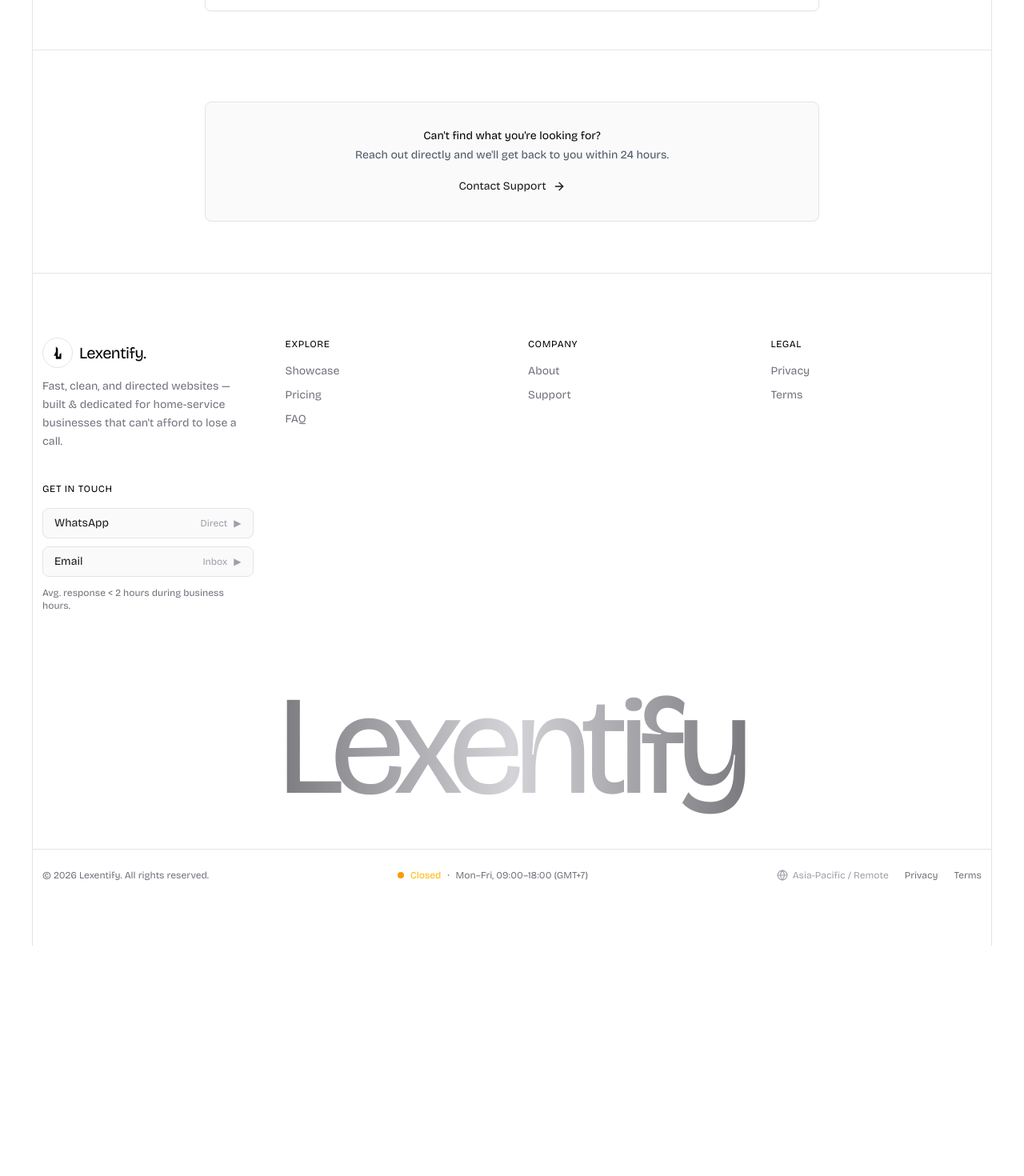
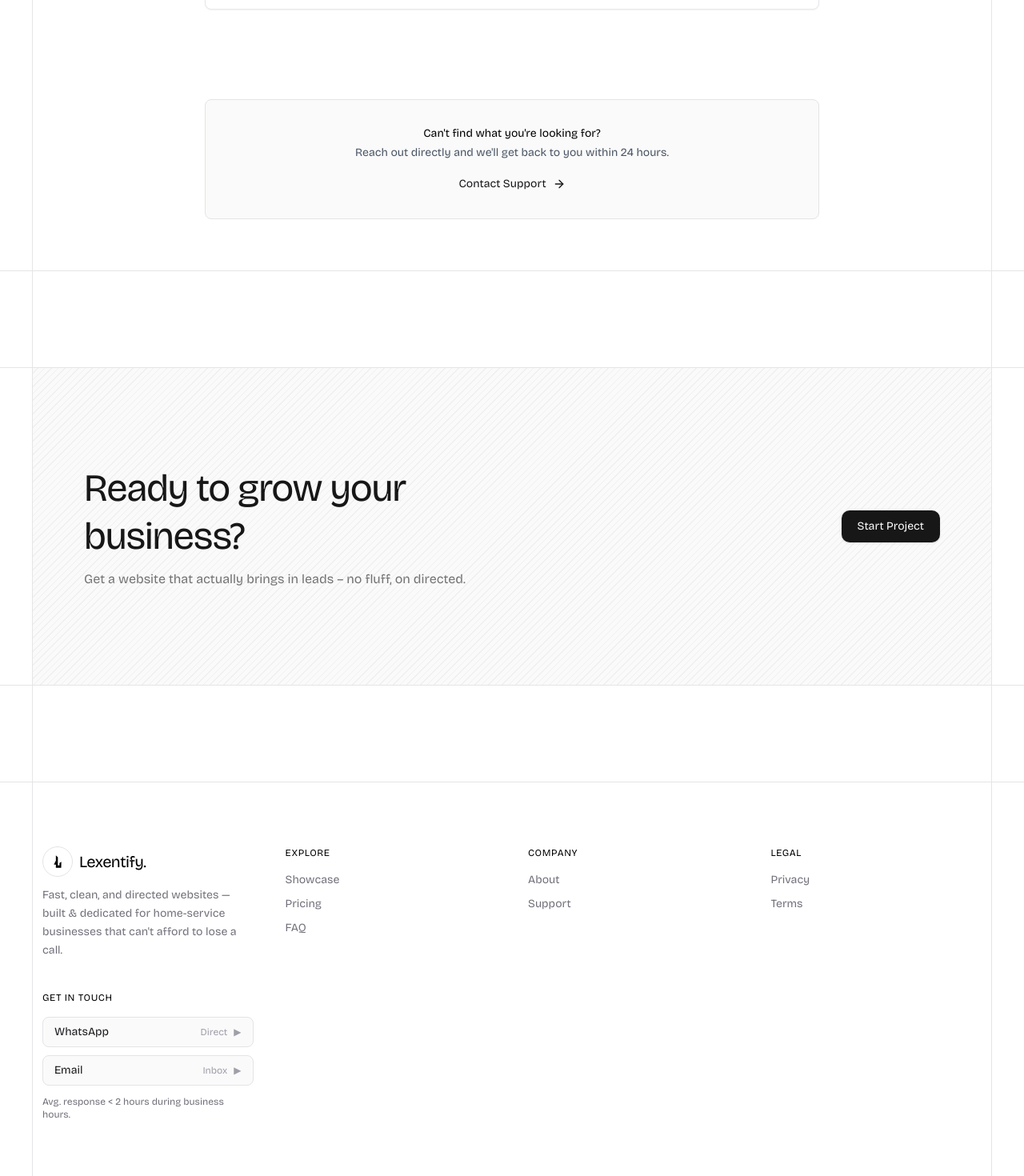
Before and after one commit to Fizora/lumentify, a Next.js app: page /support/help-center in a window 1280 px wide. Shown: the part 1375-2845 px from the top of the page at 80% size. Before the commit the page ends 2557 px from the top, so only its background shows below. Built offline with nearby package versions, Linux system fonts and the light colour scheme.

Commit message:
adjustment footer, help-center, support

```diff
--- a/src/app/blog/page.tsx
+++ b/src/app/blog/page.tsx
@@ -3,6 +3,7 @@
 import Navbar from "@/components/Navbar";
 import { LuCalendar, LuArrowRight, LuNewspaper } from "react-icons/lu";
 import Link from "next/link";
+import Skathes from "@/components/Skathes";
 
 const blogArticles = [
   {
@@ -95,6 +96,7 @@
           </div>
         </section>
       </main>
+      <Skathes />
       <Footer />
     </>
   );
--- a/src/app/support/help-center/page.tsx
+++ b/src/app/support/help-center/page.tsx
@@ -12,6 +12,8 @@
 } from "react-icons/lu";
 import Navbar from "@/components/Navbar";
 import Footer from "@/components/Footer";
+import Skathes from "@/components/Skathes";
+import CTA from "@/components/sections/CTA";
 
 const categories = [
   {
@@ -67,7 +69,7 @@
   return (
     <>
       <Navbar />
-      <main className="min-h-screen bg-white">
+      <main className="min-h-screen bg-white border-b">
         {/* Hero + search */}
         <section className="pt-32 pb-16 mx-auto max-w-300 px-4 text-center border-x">
           <div className="max-w-2xl mx-auto">
@@ -119,7 +121,7 @@
         </section>
 
         {/* Categories */}
-        <section className="mx-auto max-w-300 px-4 py-12 border-x border-t">
+        <section className="mx-auto max-w-300 px-4 py-12 border-x">
           <div className="max-w-4xl mx-auto">
             <div className="grid grid-cols-1 sm:grid-cols-2 gap-6">
               {categories.map(({ icon: Icon, title, desc, date, link }) => (
@@ -145,7 +147,7 @@
         </section>
 
         {/* Popular articles */}
-        <section className="mx-auto max-w-300 px-4 py-12 border-x border-t">
+        <section className="mx-auto max-w-300 px-4 py-12 border-x">
           <div className="max-w-3xl mx-auto">
             <h2 className="text-lg font-medium text-black mb-4">
               Popular questions
@@ -166,7 +168,7 @@
         </section>
 
         {/* Contact fallback */}
-        <section className="mx-auto max-w-300 px-4 py-16 border-x border-t border-b">
+        <section className="mx-auto max-w-300 px-4 py-16 border-x">
           <div className="max-w-3xl mx-auto">
             <div className="bg-zinc-50 border border-zinc-200 p-8 text-center rounded-md">
               <p className="text-sm font-medium text-black mb-1">
@@ -187,6 +189,9 @@
           </div>
         </section>
       </main>
+      <Skathes />
+      <CTA />
+      <Skathes />
       <Footer />
     </>
   );
--- a/src/app/support/page.tsx
+++ b/src/app/support/page.tsx
@@ -11,6 +11,7 @@
 } from "react-icons/lu";
 import Footer from "@/components/Footer";
 import Navbar from "@/components/Navbar";
+import Skathes from "@/components/Skathes";
 
 export const metadata: Metadata = {
   title: "Lexentify | Support & Guarantees",
@@ -43,7 +44,7 @@
   return (
     <>
       <Navbar />
-      <main className="min-h-screen px-4 bg-white text-zinc-900">
+      <main className="min-h-screen px-4 bg-white text-zinc-900 border-b">
         <section className="mx-auto max-w-300 px-3 py-20 border-x border-zinc-200">
           {/* Header */}
           <section className="pt-32 pb-16 mx-auto max-w-3xl text-center">
@@ -200,6 +201,7 @@
           </section>
         </section>
       </main>
+      <Skathes />
       <Footer />
     </>
   );
--- a/src/components/Footer.tsx
+++ b/src/components/Footer.tsx
@@ -127,9 +127,9 @@
         </div>
 
         {/* Giant wordmark */}
-        <div className="mt-20 -mx-4 select-none overflow-hidden">
+        <div className="mt-20 -mx-4 select-none overflow-hidden py-15">
           <h1
-            className="font-black bg-linear-to-r from-zinc-800 via-zinc-300 to-zinc-800 text-transparent text-center leading-none tracking-tighter bg-clip-text"
+            className="font-black text-zinc-800 text-center leading-none tracking-tighter"
             style={{ fontSize: "clamp(3.5rem, 14vw, 11rem)" }}
           >
             Lexentify
```
